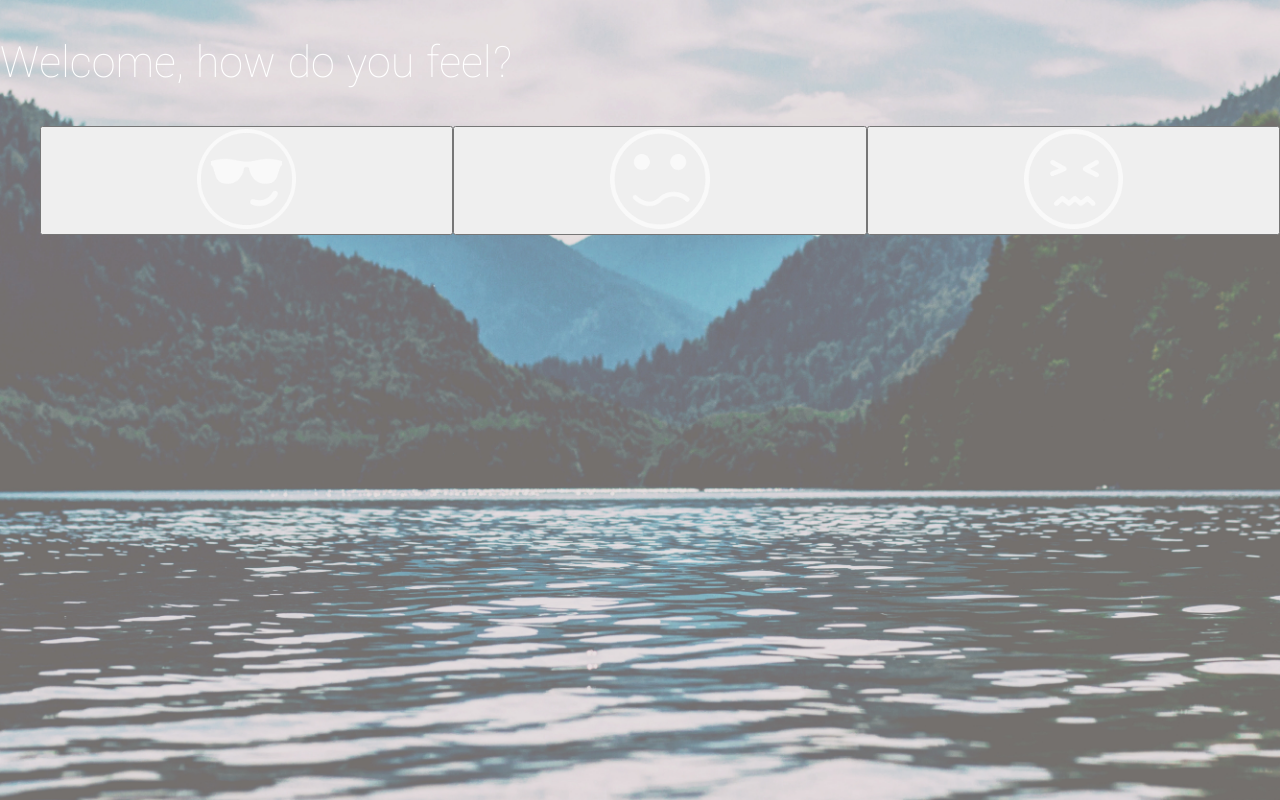
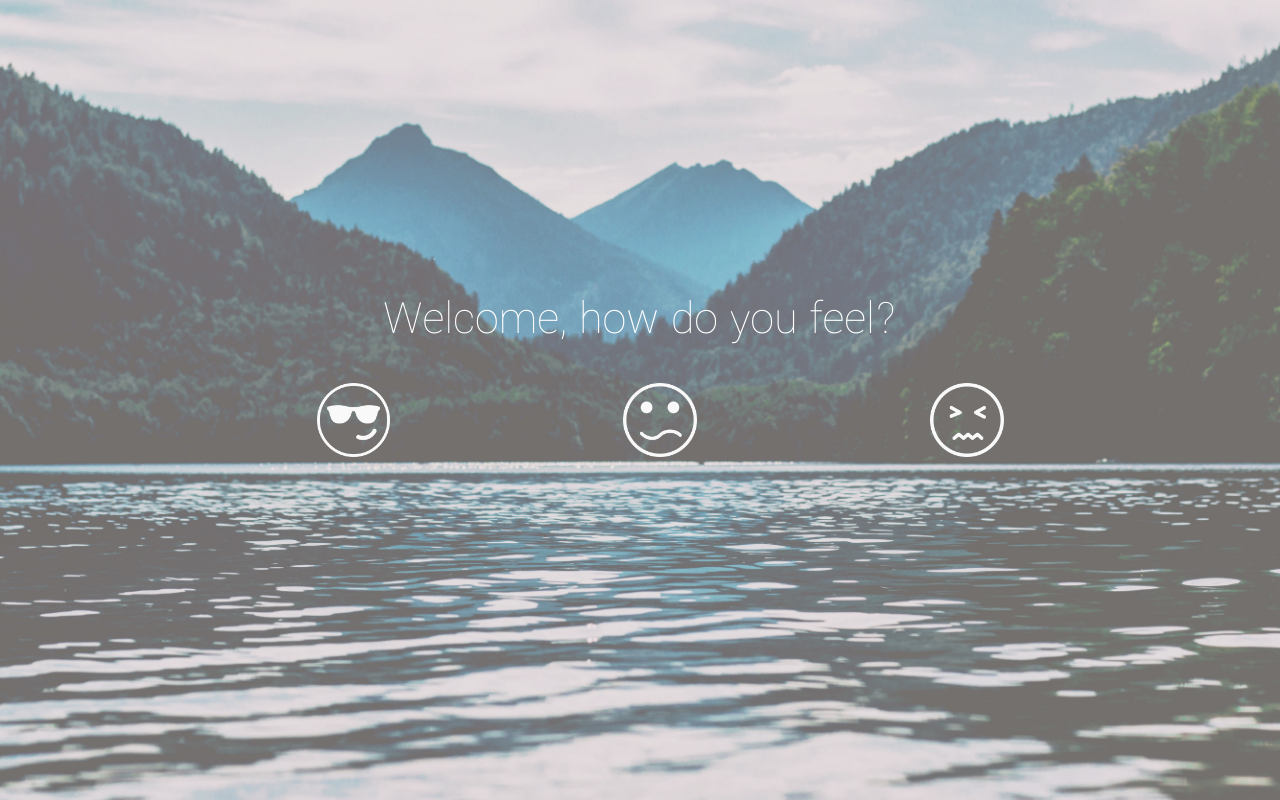
Before and after one commit to alliestehney/stressEating, a React (Create React App) app: page / in a window 1280 px wide. Built offline with nearby package versions, Linux system fonts and the light colour scheme.

Commit message:
image shows up correctly with page size

```diff
--- a/src/index.css
+++ b/src/index.css
@@ -5,7 +5,13 @@ body {
   font-weight: 300;
   background-image: url("/backgroundImage2.jpg");
   color: white;
-  background-size: cover;
+  background-size:cover;
+  background-position: center;
+  background-repeat: no-repeat;
+}
+
+html, body {
+  min-height: 100%;
 }
 
 .RecipeCard {
@@ -50,6 +56,20 @@ body {
 
 .DietaryPref {
 
+}
+.StressForm {
+  text-align: center;
+  width: 75%;
+  margin: 0 auto;
+  padding: 5%;
+  margin-top: 15%;
+}
+
+.StressLevelIcon {
+  display: inline-block;
+  background: none;
+  font-size: 50px;
+  border: none;
 }
 
 /*mobile view*/
```
